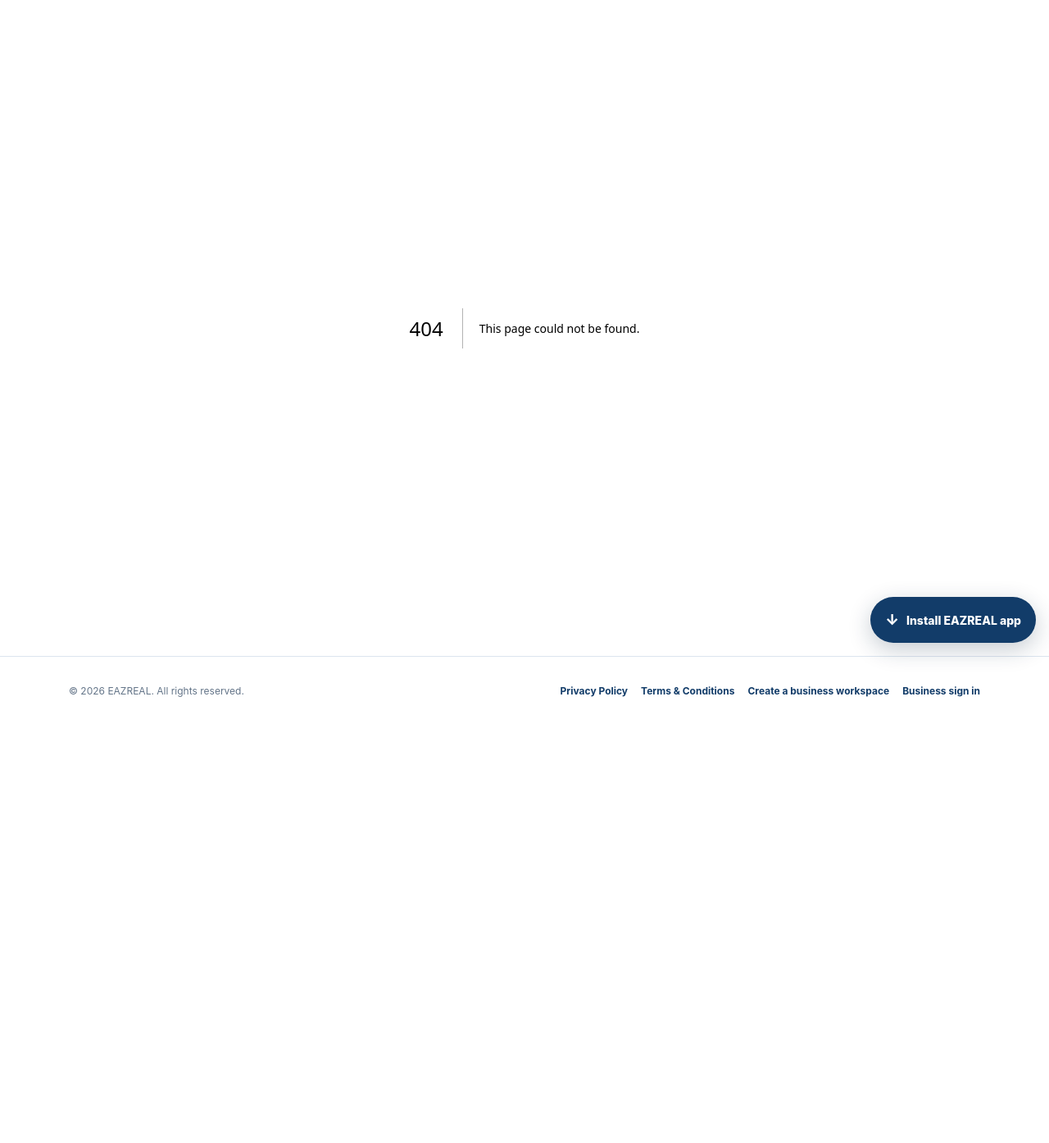
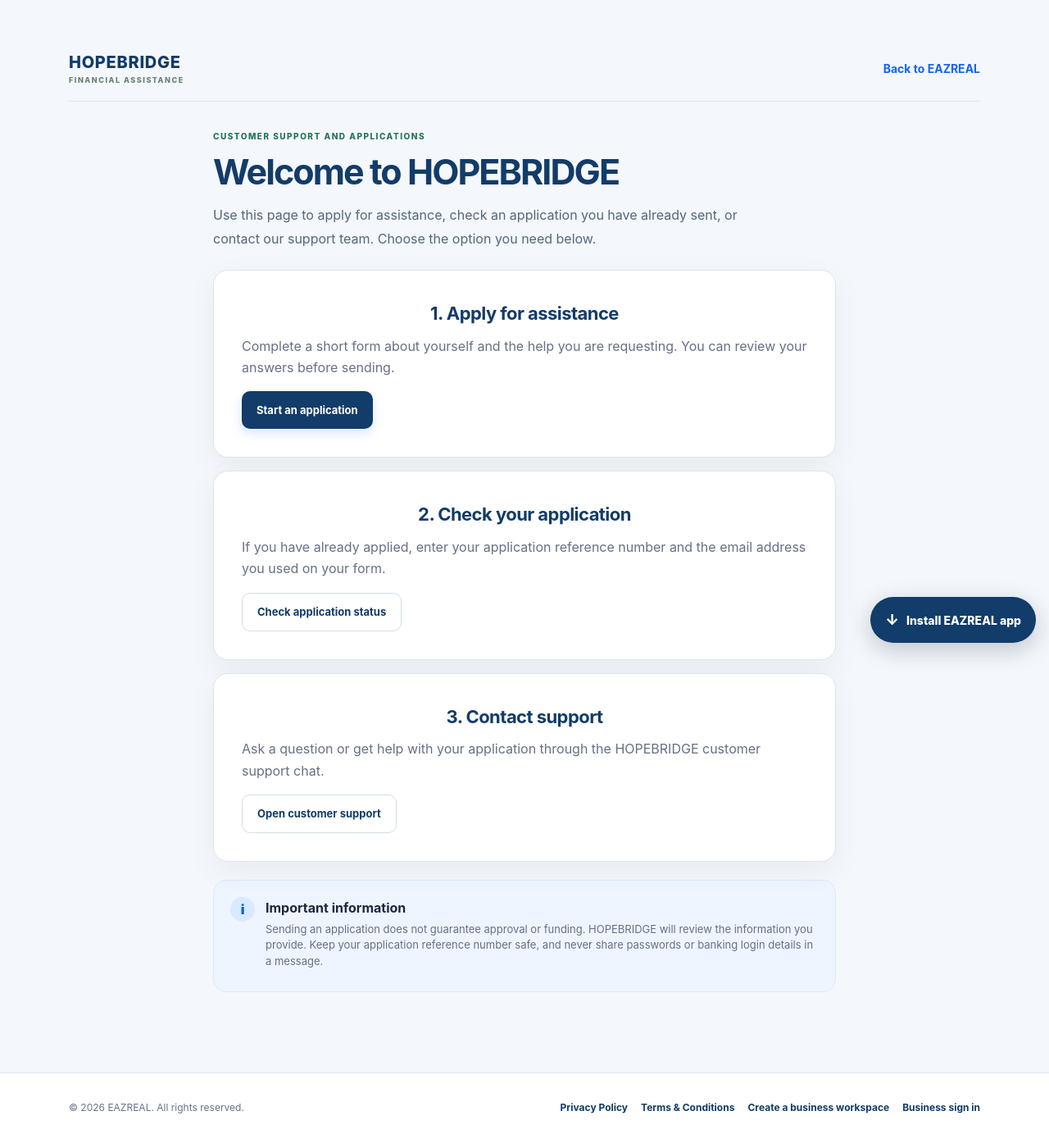
Before and after one commit to agentsarahmitchell56-code/USHopeBridge, a Next.js app: page /hopebridge in a window 1280 px wide. Before the commit this address had no page. Shown: the whole page at 82% size. Before the commit the page ends 885 px from the top, so only its background shows below. Built offline with nearby package versions, Linux system fonts and the light colour scheme.

Commit message:
Add a simple HOPEBRIDGE customer welcome page

```diff
--- /dev/null
+++ b/app/hopebridge/page.tsx
@@ -0,0 +1,67 @@
+import Link from "next/link";
+
+export default function HopebridgeHomePage() {
+  return (
+    <main className="section">
+      <div className="container">
+        <div className="page-brand-row">
+          <Link href="/hopebridge" className="brand" aria-label="HOPEBRIDGE home">
+            HOPEBRIDGE<span>FINANCIAL ASSISTANCE</span>
+          </Link>
+          <Link href="/" className="text-link">Back to EAZREAL</Link>
+        </div>
+
+        <section className="form-wrap" aria-labelledby="hopebridge-title">
+          <p className="eyebrow">CUSTOMER SUPPORT AND APPLICATIONS</p>
+          <h1 id="hopebridge-title">Welcome to HOPEBRIDGE</h1>
+          <p className="page-lead">
+            Use this page to apply for assistance, check an application you have already sent,
+            or contact our support team. Choose the option you need below.
+          </p>
+
+          <div className="grid3" style={{ gridTemplateColumns: "1fr", gap: 16 }}>
+            <article className="card">
+              <h2 style={{ margin: "0 0 8px", fontSize: 22 }}>1. Apply for assistance</h2>
+              <p style={{ color: "#667085", lineHeight: 1.65, marginTop: 0 }}>
+                Complete a short form about yourself and the help you are requesting.
+                You can review your answers before sending.
+              </p>
+              <Link href="/apply" className="btn primary">Start an application</Link>
+            </article>
+
+            <article className="card">
+              <h2 style={{ margin: "0 0 8px", fontSize: 22 }}>2. Check your application</h2>
+              <p style={{ color: "#667085", lineHeight: 1.65, marginTop: 0 }}>
+                If you have already applied, enter your application reference number
+                and the email address you used on your form.
+              </p>
+              <Link href="/status" className="btn secondary">Check application status</Link>
+            </article>
+
+            <article className="card">
+              <h2 style={{ margin: "0 0 8px", fontSize: 22 }}>3. Contact support</h2>
+              <p style={{ color: "#667085", lineHeight: 1.65, marginTop: 0 }}>
+                Ask a question or get help with your application through the HOPEBRIDGE
+                customer support chat.
+              </p>
+              <Link href="/chat" className="btn secondary">Open customer support</Link>
+            </article>
+          </div>
+
+          <div className="form-help-card" style={{ marginTop: 22 }}>
+            <span className="form-help-icon" aria-hidden="true">i</span>
+            <div>
+              <strong>Important information</strong>
+              <p>
+                Sending an application does not guarantee approval or funding.
+                HOPEBRIDGE will review the information you provide. Keep your
+                application reference number safe, and never share passwords or
+                banking login details in a message.
+              </p>
+            </div>
+          </div>
+        </section>
+      </div>
+    </main>
+  );
+}
```
